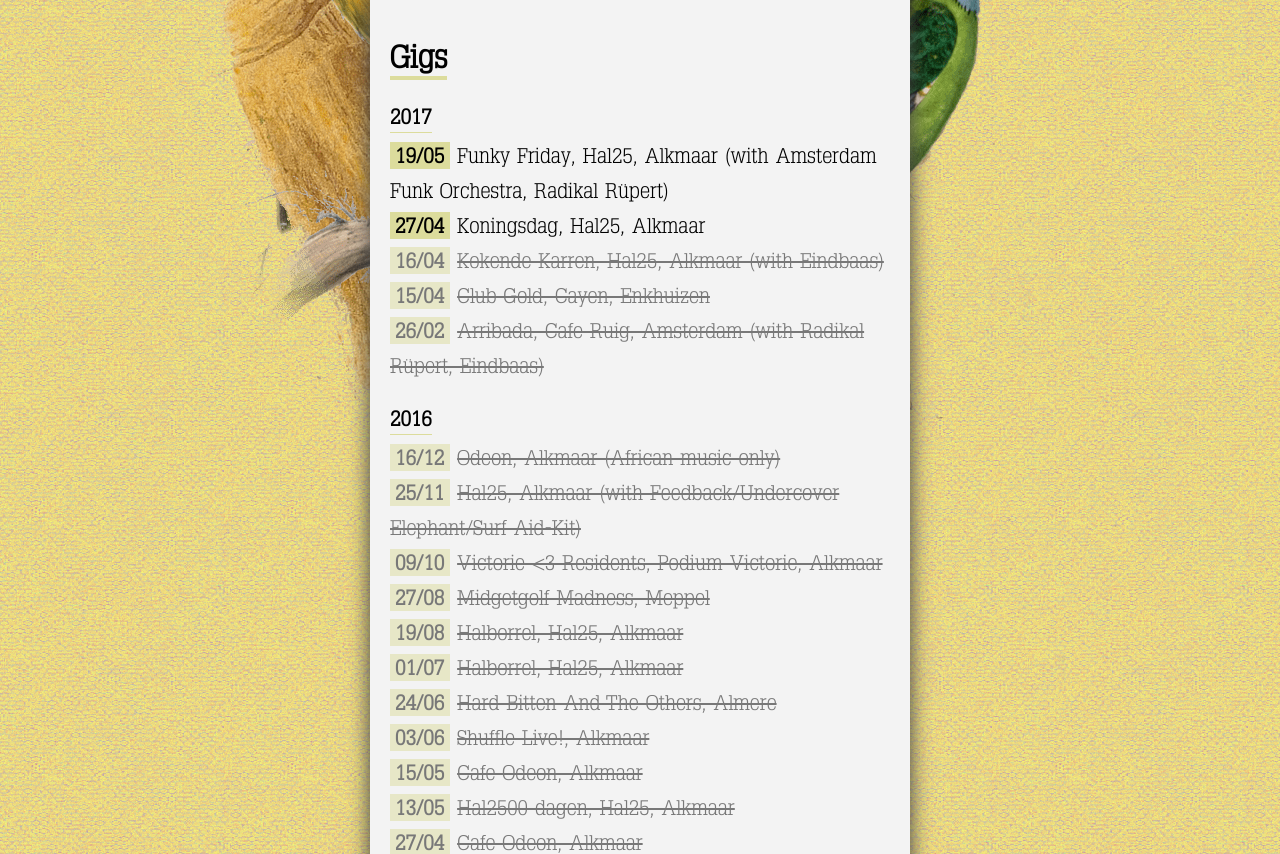
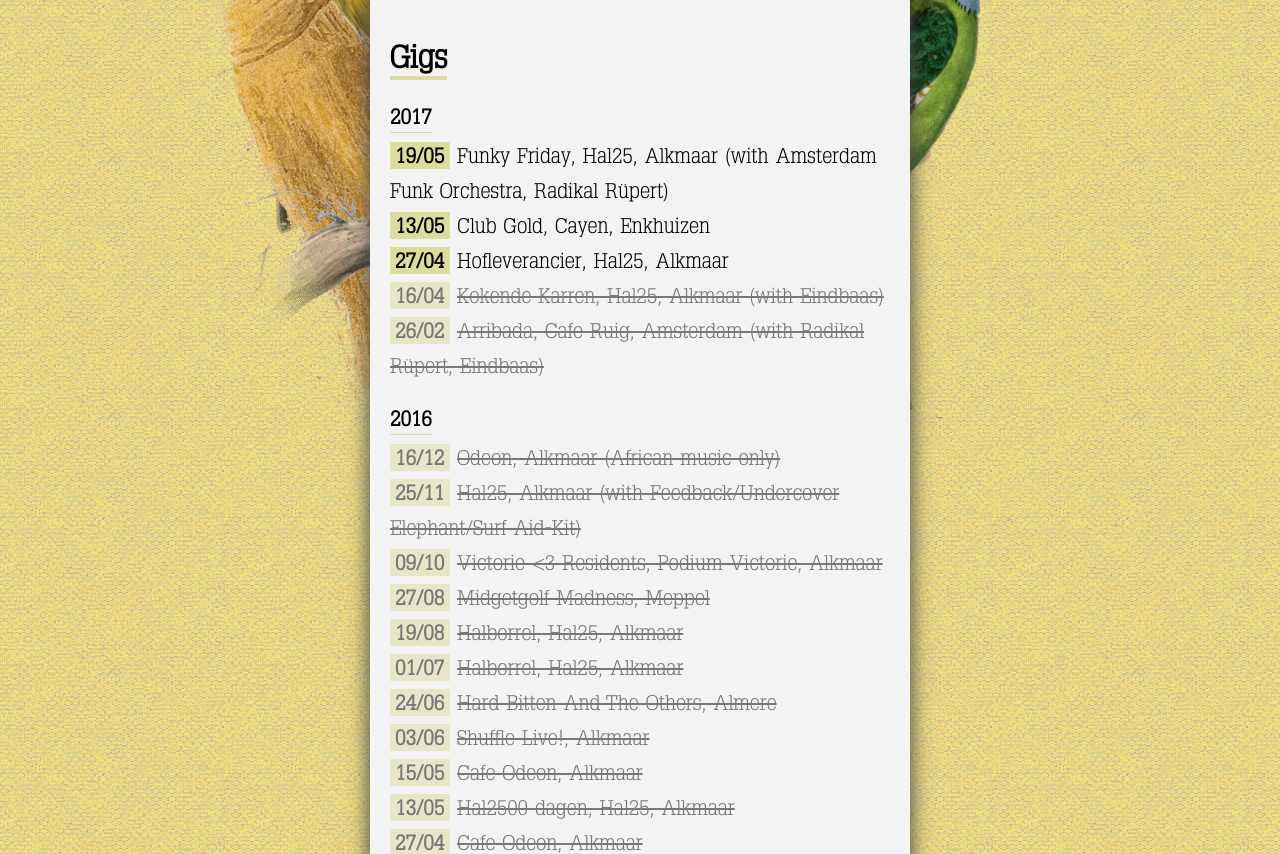
Before and after one commit to grdw/lorikeet, a Jekyll site: the page built from index.html, in a window 1280 px wide and 900 px high, scrolled down 655 px, cut to the strip 46-900 px from the top of the window. Built offline with Jekyll 4.4.1, drawn with Linux system fonts in a browser that asks for light colours.

Commit message:
Bump events

```diff
--- a/_data/events.yaml
+++ b/_data/events.yaml
@@ -1,12 +1,12 @@
 2017:
   - date: "2017-05-19"
     event: "Funky Friday, Hal25, Alkmaar (with Amsterdam Funk Orchestra, Radikal Rüpert)"
+  - date: "2017-05-13"
+    event: "Club Gold, Cayen, Enkhuizen"
   - date: "2017-04-27"
-    event: "Koningsdag, Hal25, Alkmaar"
+    event: "Hofleverancier, Hal25, Alkmaar"
   - date: "2017-04-16"
     event: "Kokende Karren, Hal25, Alkmaar (with Eindbaas)"
-  - date: "2017-04-15"
-    event: "Club Gold, Cayen, Enkhuizen"
   - date: "2017-02-26"
     event: "Arribada, Cafe Ruig, Amsterdam (with Radikal Rüpert, Eindbaas)"
 
```
